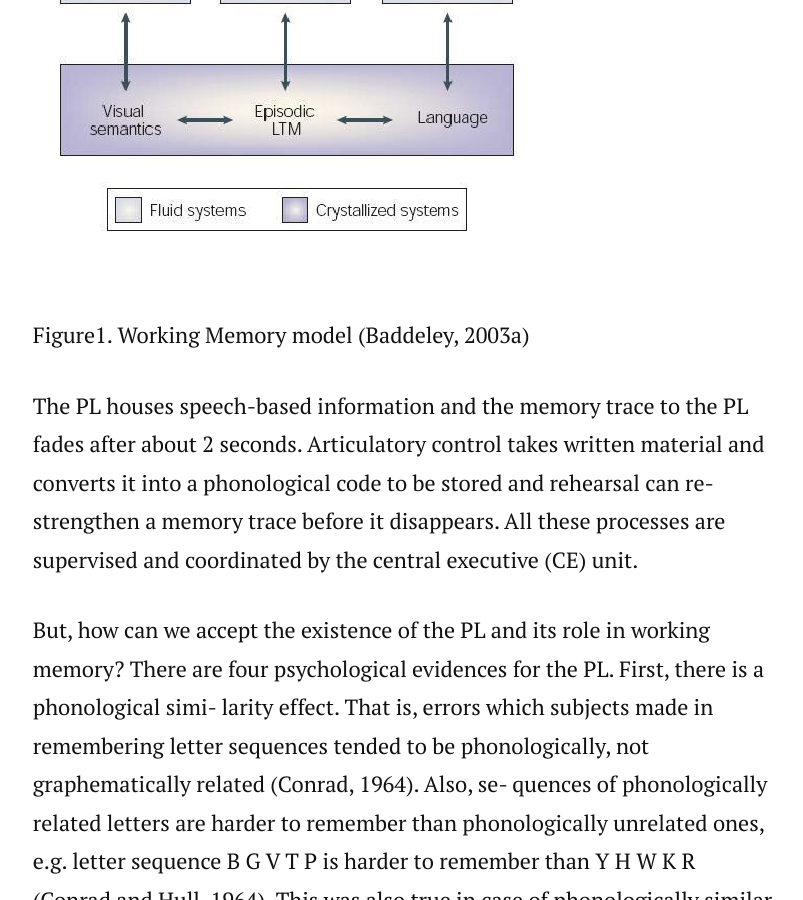
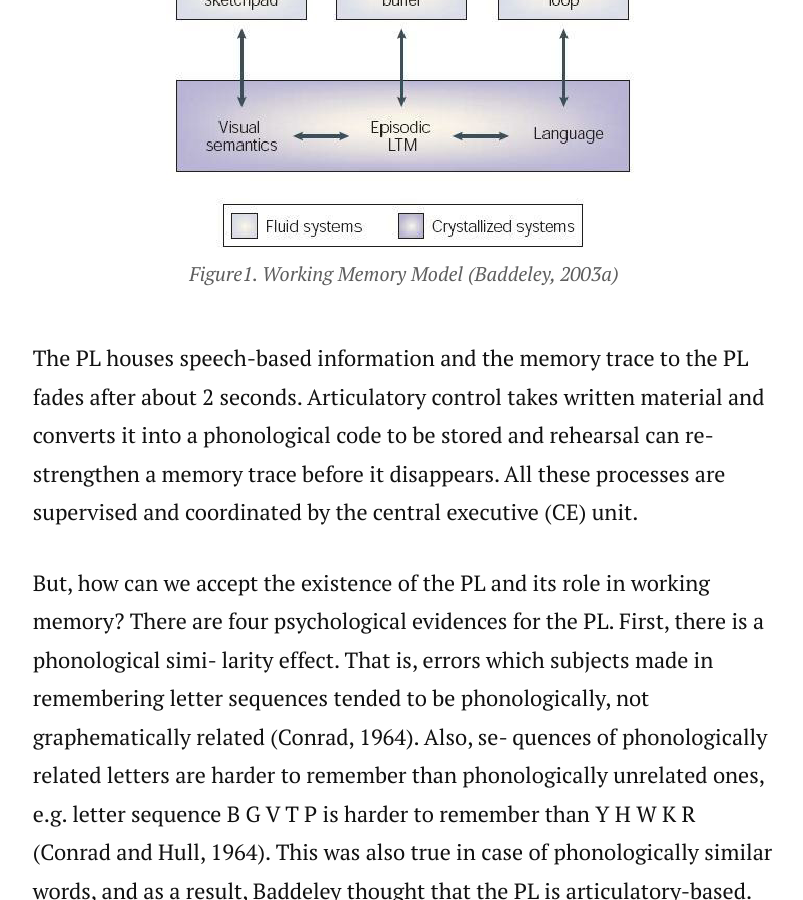
Before and after one commit to cogsci13/cogsci13.github.io, a Jekyll site: the page built from _posts/2019-04-18-Rethinking.markdown, in a window 1280 px wide and 900 px high, scrolled down 1971 px. Shown: the whole window, without its empty margins (236-1039 px from the left). Built offline with Jekyll 4.4.1, drawn with Linux system fonts in a browser that asks for light colours; nearby versions of some CDN libraries; some of the changed text lies outside the part shown.

Commit message:
Update 2019-04-18-Rethinking.markdown

```diff
--- a/_posts/2019-04-18-Rethinking.markdown
+++ b/_posts/2019-04-18-Rethinking.markdown
@@ -8,9 +8,10 @@ date:   2019-04-18
 
 As a new approach, while replacing the concept of the STS, Baddeley and Hitch (1974) suggested the working memory (WM) model, and it has been successful in that it could explain non-unitary feature of STS and provide more specific explanation about information transfer between short-term memory and long-term memory. According to Baddeley (2003a), there are four components of working memory, and among them, phonological loop (PL) has been investigated rigorously, with related to various language functions and its deficits.
 
-<img src="{{ '/assets/img/Multicomponent-Model-of-Working-Memory-from-Baddeley-2003b.png' | prepend: site.baseurl }}" alt="">
-
-Figure1. Working Memory model (Baddeley, 2003a)
+<figure>
+	<img src="{{ '/assets/img/Multicomponent-Model-of-Working-Memory-from-Baddeley-2003b.png' | prepend: site.baseurl }}" alt="">
+	<figcaption>Figure1. Working Memory Model (Baddeley, 2003a)</figcaption>
+</figure>
 
 The PL houses speech-based information and the memory trace to the PL fades after about 2 seconds. Articulatory control takes written material and converts it into a phonological code to be stored and rehearsal can re-strengthen a memory trace before it disappears. All these processes are supervised and coordinated by the central executive (CE) unit.
 
@@ -77,9 +78,10 @@ Based on this fact, we can assume that the PL has two distinct processes or neur
 
 To complete it, in Figure3, I suggested a revised ver- sion of PL model. It depicts the direct pathway in detail in view of unfamiliar sounds processing.
 
-<img src="{{ '/assets/img/Suggested Phonological Loop.png' | prepend: site.baseurl }}" alt="">
-
-Figure3. Suggested Phonological Loop
+figure>
+	<img src="{{ '/assets/img/Suggested Phonological Loop.png' | prepend: site.baseurl }}" alt="">
+	<figcaption>Figure3. Suggested Phonological Loop</figcaption>
+</figure>
 
 As shown before, though it has weakness as a complete theory, the concept of PAS is useful to account for how the brain deals with auditory inputs. After spectrotemporal analysis, each phonological sound is automatically stored in PAS automatically. At the same time, the phonological analysis tries to link it into the previous phonological forms, i.e. learned words. Accessed to the stored knowledge of each sound, the subvocal rehearsal process generates the phonological form from the Long-Term Memory (LTM). In this way, the PL stores internally generated phonological sequences as well as sequences of spoken stimuli.
 
```
